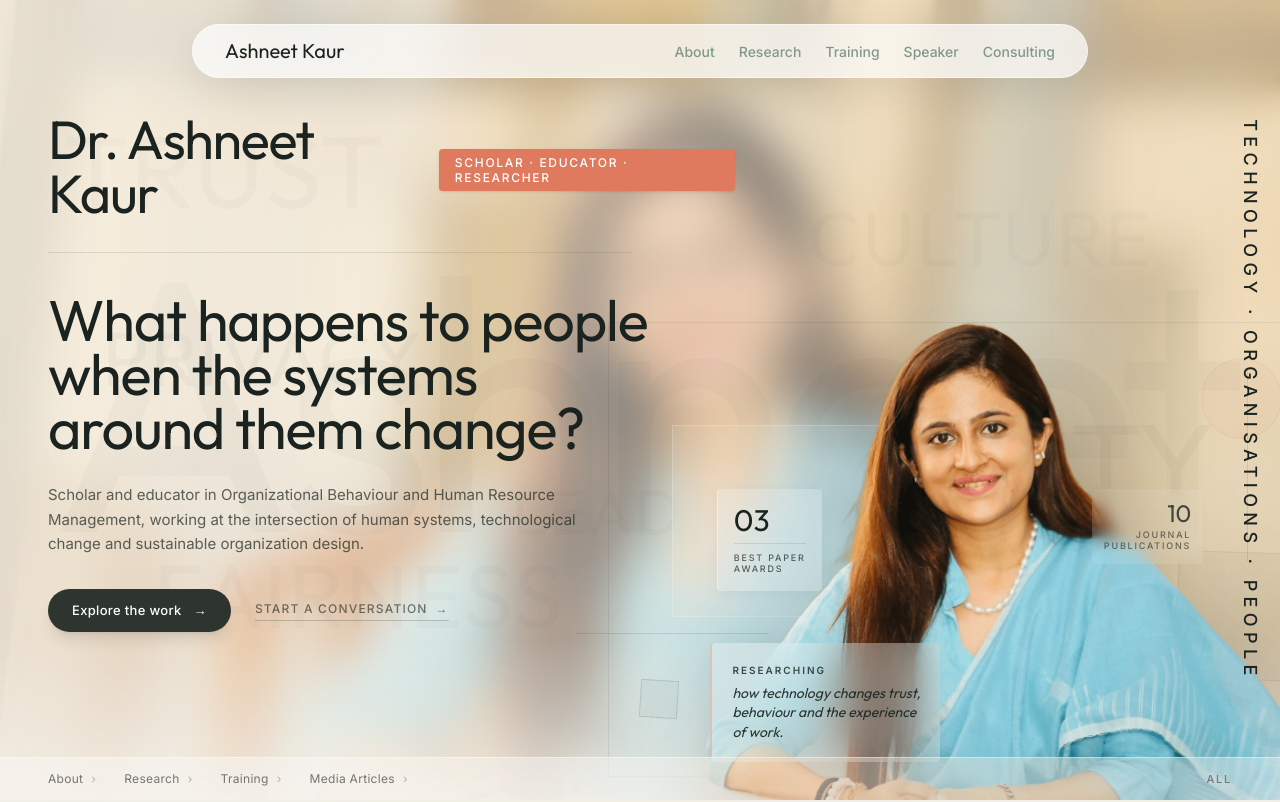
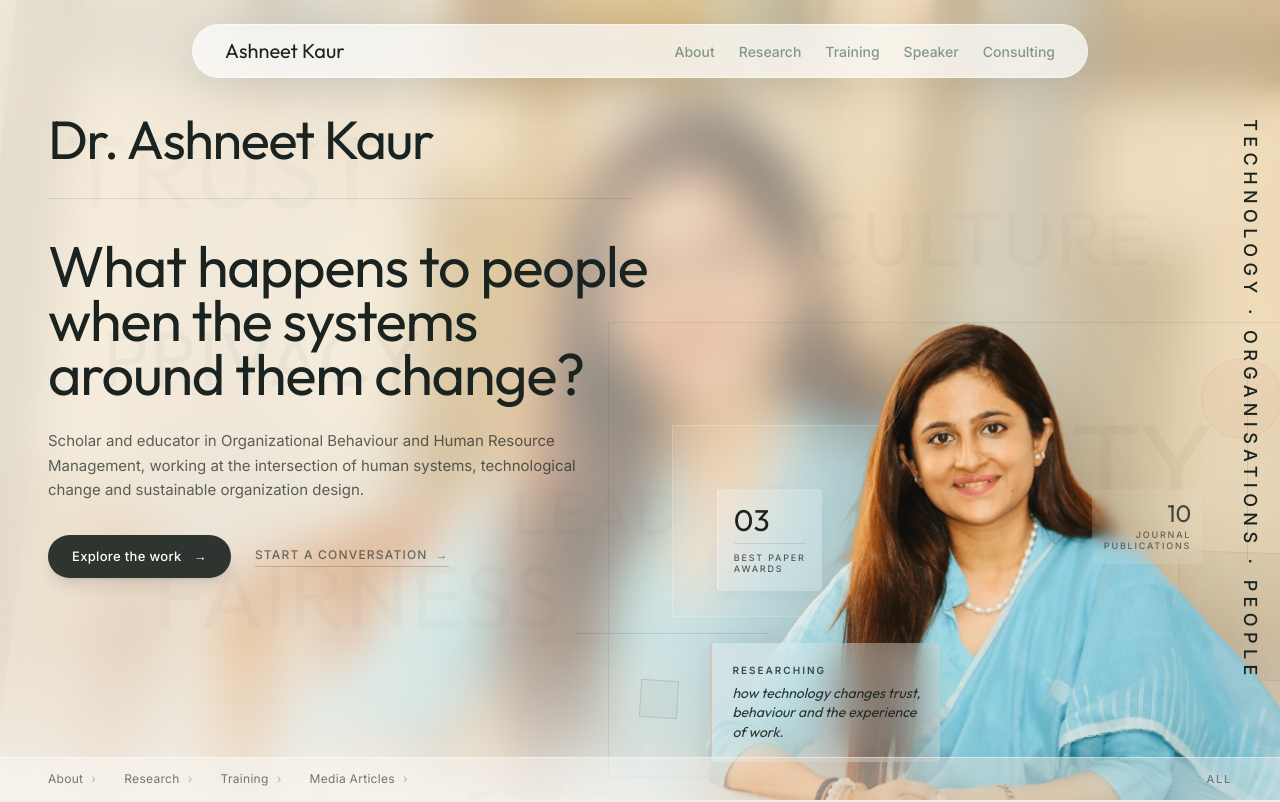
Before and after one commit to AshneetKaaurr/personal_website, a Next.js app: page / in a window 1280 px wide. Shown: the top 802 px of the page. Built offline with nearby package versions, Linux system fonts and the light colour scheme.

Commit message:
refine(hero): clean up hero identity and background watermark

```diff
--- a/src/app/page.tsx
+++ b/src/app/page.tsx
@@ -113,12 +113,7 @@ export default function Home() {
           <span className="absolute top-[60%] left-[40%] text-[5vw] opacity-[0.02]">LEADERSHIP</span>
         </div>
 
-        {/* Watermark, faint enough to read as paper texture. */}
-        <div className="pointer-events-none absolute top-1/2 right-0 z-0 w-full -translate-y-1/2 select-none overflow-hidden text-center opacity-[0.025]">
-          <span className="font-serif text-[28vw] leading-none tracking-tighter whitespace-nowrap text-dark-text">
-            Ashneet
-          </span>
-        </div>
+
 
         {/* Vertical Editorial Annotation - Pinned to true right edge */}
         <FadeIn delay={1.2} className="absolute right-2 lg:right-4 top-1/2 -translate-y-1/2 opacity-40 hidden sm:block pointer-events-auto z-40">
@@ -140,9 +135,6 @@ export default function Home() {
                 <h1 className="font-serif text-[3rem] sm:text-[3.5rem] lg:text-[54px] tracking-tight text-dark-text leading-none font-normal flex items-center">
                   Dr. Ashneet Kaur
                 </h1>
-                <span className="inline-flex items-center px-4 py-1.5 rounded-sm bg-coral font-sans text-[11px] lg:text-[12px] font-medium uppercase tracking-[0.14em] text-white leading-tight shadow-sm md:mt-2">
-                  SCHOLAR &middot; EDUCATOR &middot; RESEARCHER
-                </span>
               </div>
             </FadeIn>
             <FadeIn delay={0.38} className="w-full">
```
